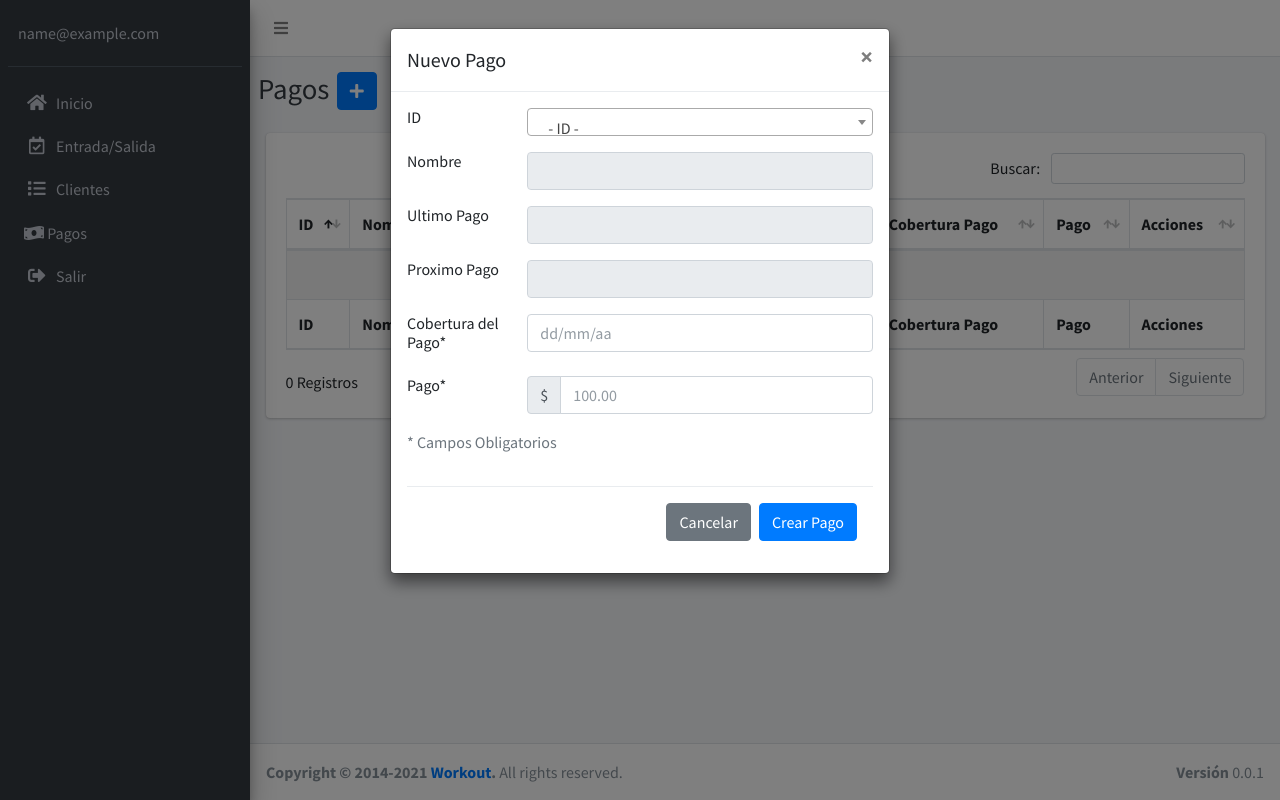
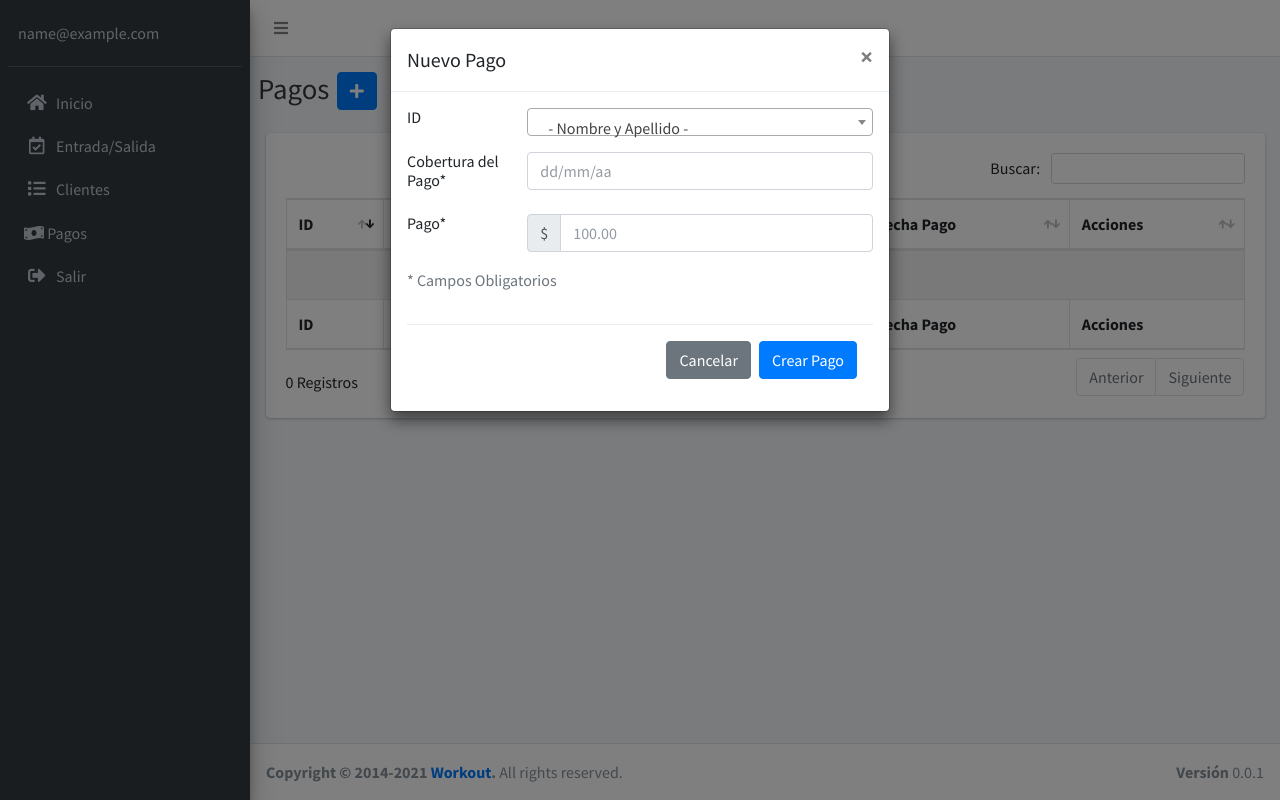
Before and after one commit to EVM-Z/SystemGIM, a PHP site: page /admin/pages/pago.php in a window 1280 px wide, after a click that opens the changed part. Run offline with PHP 8.4, Linux system fonts and the light colour scheme; the visitor is signed in with stand-in values (Sample User, id 1); data comes from the database, SQL or seed files in the repository; tables that the repository leaves empty or names only in its code hold one stand-in row (values such as "Sample post").

Commit message:
Arreglando base de datos

```diff
--- a/admin/dist/js/app.js
+++ b/admin/dist/js/app.js
@@ -3,6 +3,8 @@ $(function(){
     // Tabla de cliente.php
     $("#registros-cliente").DataTable({
         "pageLength": 10,
+        // Ordena la tabla de mayor a menor. 1 = Numero de columna
+        "order": [[ 0, "desc" ]],
         "paging": true,
         "lengthChange": false,
         "searching": true,
@@ -23,8 +25,35 @@ $(function(){
         }
     });
 
-    // Tabla de check.php
+    // Tabla de entrada-salida.php
     $("#registros-entrada-salida").DataTable({
+        "pageLength": 10,
+        // Ordena la tabla de mayor a menor. 1 = Numero de columna
+        "order": [[ 0, "desc" ]],
+        "paging": true,
+        "lengthChange": false,
+        "searching": true,
+        "ordering": true,
+        "info": true,
+        "autoWidth": false,
+        'language': {
+            paginate: {
+                next: 'Siguiente',
+                previous: 'Anterior',
+                last: 'Último',
+                first: 'Primero'
+            },
+            info: 'Mostrando _START_ a _END_ de _TOTAL_ resultados',
+            emptyTable: 'No hay registros',
+            infoEmpty: '0 Registros',
+            search: 'Buscar: '
+        }
+    });
+
+    // Tabla de entrada-salida.php
+    $("#registros-pago").DataTable({
+        // Ordena la tabla de mayor a menor. 1 = Numero de columna
+        "order": [[ 0, "desc" ]],
         "pageLength": 10,
         "paging": true,
         "lengthChange": false,
@@ -50,17 +79,16 @@ $(function(){
     $('.seleccionar').select2();
 
     // Fecha
-    // Del archivo ClientRect.php
+    // Del archivo cliente.php
     $('#fecha').datetimepicker({
         locale: 'es',
          format: 'L',
     });
 
     // Del archivo pago.php
-    $('#fecha-pago').datetimepicker({
+    $('#cobertura_pago').datetimepicker({
         locale: 'es',
          format: 'L',
     });
 
-
 });
--- a/admin/pages/modelo-cliente.php
+++ b/admin/pages/modelo-cliente.php
@@ -39,7 +39,7 @@ if ($_POST['registro']  == 'nuevo') {
 
     try {
         // php statement
-        $stmt = $conn->prepare("INSERT INTO cliente (nombre_cliente, apellido_cliente, email_cliente, fecha_nacimiento_cliente, telefono_cliente, gimnasio_cliente, url_imagen_cliente) VALUES (?, ?, ?, ?, ?, ?, ?) ");
+        $stmt = $conn->prepare("INSERT INTO cliente (nombre_cliente, apellido_cliente, email_cliente, fecha_nacimiento_cliente, telefono_cliente, gimnasio_cliente, url_imagen_cliente, fecha_creacion_cliente) VALUES (?, ?, ?, ?, ?, ?, ?, CURDATE()) ");
         $stmt->bind_param("sssssis", $nombre, $apellido, $email, $fecha_formateada, $telefono, $gimnasio, $imagen_url);
         $stmt->execute();
         // insert_id es un valor de $stmt
--- a/admin/pages/modelo-registro.php
+++ b/admin/pages/modelo-registro.php
@@ -22,7 +22,7 @@ if (isset($_POST['gimnasio_registro'])) {
 if (isset($_POST['registro']) && $_POST['registro']  == 'nuevo') {
     try {
         // php statement
-        $stmt = $conn->prepare("INSERT INTO registro (email_registro, password_registro, gimnasio_registro) VALUES (?, ?, ?) ");
+        $stmt = $conn->prepare("INSERT INTO registro (email_registro, password_registro, gimnasio_registro, fecha_creacion_registro) VALUES (?, ?, ?, CURDATE()) ");
         $stmt->bind_param("sss", $email_registro, $password_hashed, $gimnasio_registro);
         $stmt->execute();
         // insert_id es un valor de $stmt
--- a/admin/pages/pago.php
+++ b/admin/pages/pago.php
@@ -43,128 +43,16 @@ $id = $_SESSION['id'];
           <div class="modal-body">
             <!-- Información que se manda al admin-ajax.php -->
             <!-- enctype="multipart/form-data" es para cuando se manejan archivos -->
-            <form name="guardar-registro-pago" id="guardar-registro-pago" method="POST" action="modelo-pago.php" enctype="multipart/form-data" data-aos="fade">
+            <form name="guardar-registro-pago" id="guardar-registro-pago" method="POST" action="modelo-pago.php" data-aos="fade">
 
             <div class="form-group row justify-content-center">
               <div class="col-md-3">
                 <h6 class="">ID</h6>
               </div>
               <div class="col-md-9">
-              <!-- class="seleccionar" es llamadao de app.js -->
+              <!-- class="seleccionar" es llamado de app.js -->
               <select id="" name="gimnasio" class="form-control seleccionar">
-              <option value="0">- ID -</option>
-                <?php
-                  try {
-                    $sql = "SELECT * ";
-                    $sql .= " FROM pago ";
-                    $sql .= " INNER JOIN cliente ";
-                    $sql .= " ON pago.nombre_cliente_pago=cliente.id_cliente ";
-                    $sql .= " WHERE gimnasio_cliente = $id ";
-                    $sql .= " ORDER BY id_pago DESC ";
-                    $resultado = $conn->query($sql);
-                    while ($pago = $resultado->fetch_assoc()) { ?>
-                      <option value="<?php echo $pago['id_pago']; ?>">
-                      <?php echo $pago['nombre_cliente_pago']; ?>
-                      </option>
-                    <?php }
-                  } catch (Exception $e) {
-                      echo "Error: " . $e->getMessage();
-                  }
-                ?>
-              </select>
-              </div>
-            </div>
-
-            <div class="form-group row justify-content-center">
-              <div class="col-md-3">
-                <h6 class="">Nombre</h6>
-              </div>
-              <div class="col-md-9">
-                <input type="text" class="form-control" name="nombre" id="nombre" placeholder="" disabled="">
-              </div>
-            </div>
-
-            <div class="form-group row justify-content-center">
-              <div class="col-md-3">
-                <h6 class="">Ultimo Pago</h6>
-              </div>
-              <div class="col-md-9">
-                <input type="text" class="form-control" name="telefono" id="telefono" placeholder="" disabled="">
-              </div>
-            </div>
-
-            <div class="form-group row justify-content-center">
-              <div class="col-md-3">
-                <h6 class="">Proximo Pago</h6>
-              </div>
-              <div class="col-md-9">
-                <input type="text" class="form-control" name="telefono" id="telefono" placeholder="" disabled="">
-              </div>
-            </div>
-
-            <div class="form-group row justify-content-center">
-              <div class="col-md-3">
-                <h6 class="">Cobertura del Pago*</h6>
-              </div>
-              <div class="col-md-9 input-group date" id="fecha-pago" data-target-input="nearest">
-                <input type="text" name="fecha-pago" id="fecha-pago" class="form-control datetimepicker-input" data-toggle="datetimepicker" placeholder="dd/mm/aa" data-target="#fecha-pago" data-toggle="datetimepicker" required>
-              </div>
-            </div>
-
-            <div class="form-group row justify-content-center">
-              <div class="col-md-3">
-                <h6 class="">Pago*</h6>
-              </div>
-              <div class="col-md-9">
-                <div class="input-group">
-                  <div class="input-group-prepend">
-                    <span class="input-group-text">$</span>
-                  </div>
-                  <input type="text" class="form-control" placeholder="100.00">
-                </div>
-              </div>
-            </div>
-
-
-
-            <div class="form-group row">
-              <div class="col-md-6 text-secondary">
-                <p>* Campos Obligatorios</p>
-              </div>
-            </div>
-
-            <div class="modal-footer">
-              <button type="button" class="btn btn-secondary" data-dismiss="modal">Cancelar</button>
-              <!-- Parametros que se mandan al if del modelo-cliente.php -->
-              <input type="hidden" name="registro" value="nuevo">
-              <input type="submit" class="btn btn-primary" id="" value="Crear Pago">
-            </div>
-            </form>
-          </div>
-        </div>
-      </div>
-    </div>
-
-
-    <section class="content">
-      <div class="container-fluid">
-        <div class="card">
-          <!-- /.card-header -->
-          <div class="card-body">
-            <table id="registros-cliente" class="table table-bordered table-striped">
-              <thead>
-              <tr>
-                <th>ID</th>
-                <th>Nombre</th>
-                <th>Gimnasio</th>
-                <th>Ultimo Pago</th>
-                <th>Proximo Pago</th>
-                <th>Cobertura Pago</th>
-                <th>Pago</th>
-                <th>Acciones</th>
-              </tr>
-              </thead>
-              <tbody>
+              <option value="0">- Nombre y Apellido -</option>
                 <?php
                   try {
                     /* Para visualizar mejor el codigo, usar Workbench */
@@ -192,6 +80,108 @@ $id = $_SESSION['id'];
                     $sql .= " ORDER BY id_pago DESC; ";
 
                     $resultado = $conn->query($sql);
+
+                    while ($pago = $resultado->fetch_assoc()) { ?>
+                      <option value="<?php echo $pago['id_cliente']; ?>">
+                      <?php echo $pago['nombre_cliente'] . " " . $pago['apellido_cliente']; ?>
+                      </option>
+                    <?php }
+                  } catch (Exception $e) {
+                      echo "Error: " . $e->getMessage();
+                  }
+                ?>
+              </select>
+              </div>
+            </div>
+
+            <div class="form-group row justify-content-center">
+              <div class="col-md-3">
+                <h6 class="">Cobertura del Pago*</h6>
+              </div>
+              <div class="col-md-9 input-group date" id="cobertura_pago" data-target-input="nearest">
+                <!-- data-target es informacion que se manda a app.js -->
+                <input type="text" name="cobertura_pago" id="cobertura_pago" class="form-control datetimepicker-input" data-toggle="datetimepicker" placeholder="dd/mm/aa" data-target="#cobertura_pago" data-toggle="datetimepicker" required>
+              </div>
+            </div>
+
+            <div class="form-group row justify-content-center">
+              <div class="col-md-3">
+                <h6 class="">Pago*</h6>
+              </div>
+              <div class="col-md-9">
+                <div class="input-group">
+                  <div class="input-group-prepend">
+                    <span class="input-group-text">$</span>
+                  </div>
+                  <input type="text" id="pago" name="pago" class="form-control" placeholder="100.00">
+                </div>
+              </div>
+            </div>
+
+            <div class="form-group row">
+              <div class="col-md-6 text-secondary">
+                <p>* Campos Obligatorios</p>
+              </div>
+            </div>
+
+            <div class="modal-footer">
+              <button type="button" class="btn btn-secondary" data-dismiss="modal">Cancelar</button>
+              <!-- Parametros que se mandan al if del modelo-cliente.php -->
+              <input type="hidden" name="registro" value="pago">
+              <input type="submit" class="btn btn-primary" id="" value="Crear Pago">
+            </div>
+            </form>
+          </div>
+        </div>
+      </div>
+    </div>
+
+
+    <section class="content">
+      <div class="container-fluid">
+        <div class="card">
+          <!-- /.card-header -->
+          <div class="card-body">
+            <!-- id se manda a app.js -->
+            <table id="registros-pago" class="table table-bordered table-striped">
+              <thead>
+              <tr>
+                <th>ID</th>
+                <th>Nombre</th>
+                <th>Gimnasio</th>
+                <th>Pago</th>
+                <th>Fecha Pago</th>
+                <th>Acciones</th>
+              </tr>
+              </thead>
+              <tbody>
+                <?php
+                  try {
+                    /* Para visualizar mejor el codigo, usar Workbench */
+                    $sql = "SELECT";
+                    $sql .= " p.id_pago AS 'id_pago', ";
+                    $sql .= " p.nombre_cliente_pago AS 'nombre_cliente', ";
+
+                    $sql .= " IFNULL(p.cobertura_pago, 'Sin datos') AS 'cobertura_pago', ";
+                    $sql .= " IFNULL(p.pago, 'Sin datos') AS 'pago', ";
+                    $sql .= " IFNULL(p.fecha_creacion_pago, 'Sin datos') AS 'fecha_pago', ";
+
+                    $sql .= " c.id_cliente, ";
+                    $sql .= " c.nombre_cliente, ";
+                    $sql .= " c.apellido_cliente, ";
+                    $sql .= " c.email_cliente, ";
+                    $sql .= " c.fecha_nacimiento_cliente, ";
+                    $sql .= " c.telefono_cliente, ";
+                    $sql .= " c.gimnasio_cliente, ";
+                    $sql .= " c.url_imagen_cliente ";
+
+                    $sql .= " FROM pago p ";
+                    $sql .= " LEFT JOIN cliente c ";
+                    $sql .= " ON p.nombre_cliente_pago=c.id_cliente ";
+                    $sql .= " WHERE c.gimnasio_cliente = $id ";
+                    $sql .= " ORDER BY id_pago DESC; ";
+
+                    $resultado = $conn->query($sql);
                   } catch (Exception $e) {
                     $error = $e->getMessage();
                     echo $error;
@@ -202,10 +192,8 @@ $id = $_SESSION['id'];
                       <td><?php echo $pago['id_pago']; ?></td>
                       <td><?php echo $pago['nombre_cliente'] . " " . $pago['apellido_cliente']; ?></td>
                       <td><?php echo $pago['gimnasio_cliente']; ?></td>
-                      <td><?php echo $pago['ultimo_pago']; ?></td>
-                      <td><?php echo $pago['proximo_pago']; ?></td>
-                      <td><?php echo $pago['cobertura_pago']; ?></td>
                       <td><?php echo $pago['pago']; ?></td>
+                      <td><?php echo $pago['fecha_pago']; ?></td>
 
                       <td>
                         <!-- <a title="Ver Todo" href="editar-cliente.php?id=<?php echo $cliente['id_cliente']; ?>" class="btn bg-gradient-primary btn-sm margin">
@@ -228,10 +216,8 @@ $id = $_SESSION['id'];
                 <th>ID</th>
                 <th>Nombre</th>
                 <th>Gimnasio</th>
-                <th>Ultimo Pago</th>
-                <th>Proximo Pago</th>
-                <th>Cobertura Pago</th>
                 <th>Pago</th>
+                <th>Fecha Pago</th>
                 <th>Acciones</th>
               </tr>
               </tfoot>
```
Also changed, not shown: admin/pages/cliente.php (+4 -3 lines), admin/pages/entrada-salida.php (+9 -27 lines), admin/pages/modelo-pago.php (added, +38 -0 lines), admin/dist/js/admin-ajax.js.
